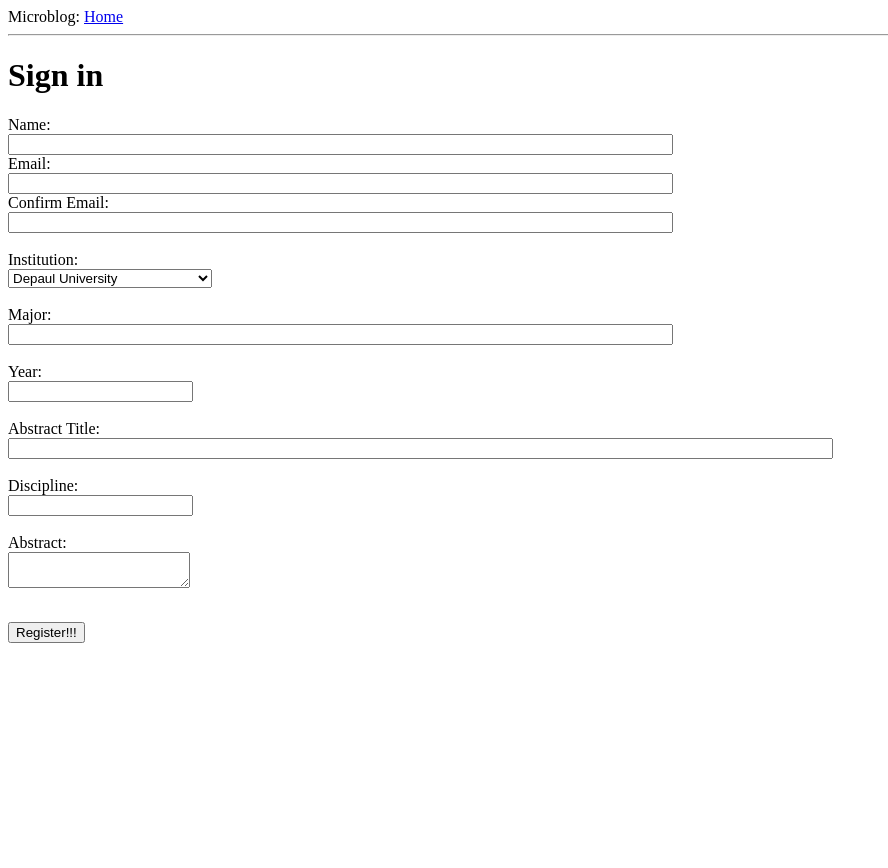
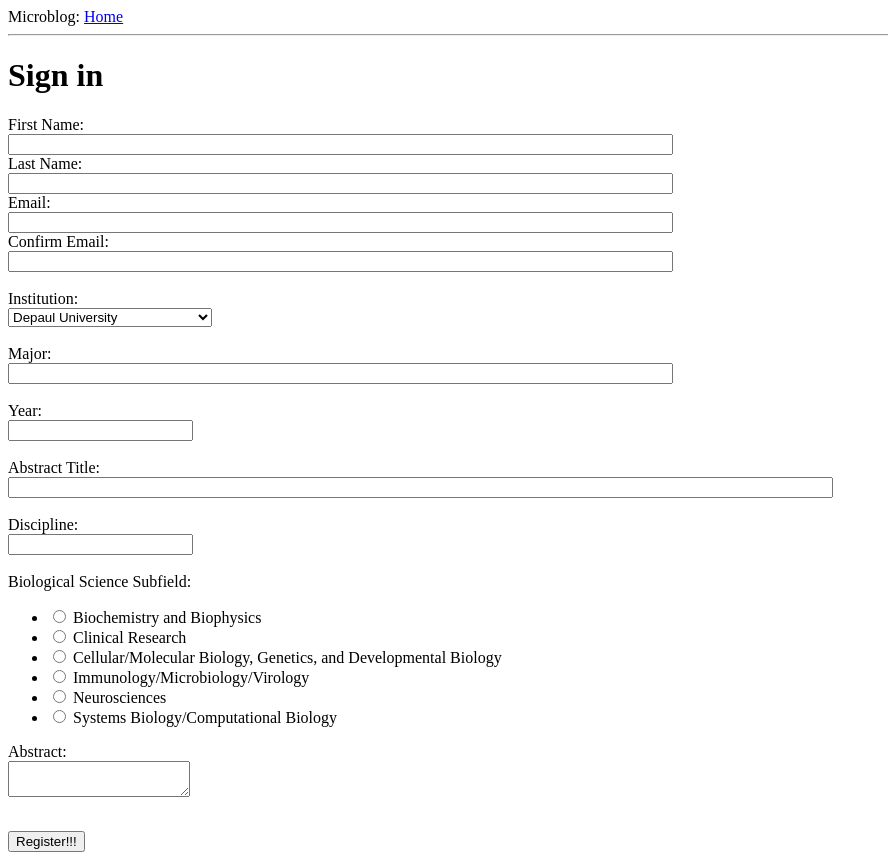
Before and after one commit to madhavsuresh/comptroller, a Flask app: page /register in a window 1280 px wide. Shown: the whole page, without its empty margins (0-888 px from the left). Before the commit the page ends 643 px from the top, so only its background shows below. Run offline with Flask 2, Linux system fonts and the light colour scheme; parts of the project's set-up code (start-up, migrations or seed data) failed here and were passed over.

Commit message:
example for forms with biology subfields

```diff
--- a/app/forms.py
+++ b/app/forms.py
@@ -1,4 +1,4 @@
-from flask.ext.wtf import Form, TextField, BooleanField,SelectField,validators,TextAreaField,IntegerField,html5
+from flask.ext.wtf import Form, TextField, BooleanField,SelectField,validators,TextAreaField,IntegerField,html5,RadioField
 import constants
 
 class LoginForm(Form):
@@ -8,9 +8,17 @@ class LoginForm(Form):
 schools = [('depaul','Depaul University'),('iit','Illinois Institute of Technology'),
         ('loyola','Loyola University Chicago'),('northwestern','Northwestern University'),
         ('uofc','University of Chicago'),('uic','University of Illinois at Chicago'),('other','Other')]
+bio_sub = [('biochem_biophys','Biochemistry and Biophysics'),
+        ('clinre','Clinical Research'),
+                    ('cellgendev','Cellular/Molecular Biology, Genetics, and Developmental Biology'),
+                    ('immmicroviro','Immunology/Microbiology/Virology'),
+                    ('neuro','Neurosciences'),
+                    ('compubio','Systems Biology/Computational Biology')]
+
 
 class RegistrationForm(Form):
-    name = TextField('Name', [validators.length(max=constants.MAX_NAME),validators.required()])
+    fname = TextField('First Name', [validators.length(max=constants.MAX_NAME),validators.required()])
+    lname = TextField('Last Name', [validators.length(max=constants.MAX_NAME),validators.required()])
     email = TextField('Email',[validators.length(max=constants.MAX_EMAIL),validators.required(),validators.email()])
     confirm_email = TextField('Confirm Email',[
                                                 validators.required(),
@@ -23,3 +31,4 @@ class RegistrationForm(Form):
     abstract_title = TextField('Research Project Title',[validators.required(),validators.length(max=constants.MAX_TITLE)])
     discipline = TextField('Academic Discipline',[validators.required()])
     abstract = TextAreaField('Abstract',[validators.required()])
+    bio_subfield = RadioField('Biological Science Subfield',choices= bio_sub)
--- a/app/templates/register.html
+++ b/app/templates/register.html
@@ -4,8 +4,15 @@
     <form action="" method="post" name="register">
         {{form.hidden_tag()}}
         <p>
-        Name: <br>
-        {{form.name(size=80)}}<br>
+        First Name: <br>
+        {{form.fname(size=80)}}<br>
+        {% for error in form.errors.name %}
+        <span style="color: red;">[{{error}}]</span>
+        <br>
+        {% endfor %}
+
+        Last Name: <br>
+        {{form.fname(size=80)}}<br>
         {% for error in form.errors.name %}
         <span style="color: red;">[{{error}}]</span>
         <br>
@@ -53,6 +60,9 @@
         {% for error in form.errors.discipline %}
         <span style="color: red;">[{{error}}]</span>
         {% endfor %} <br>
+        Biological Science Subfield: <br>
+        {{form.bio_subfield()}}
+
 
         Abstract: <br>
         {{form.abstract()}}<br>
```
